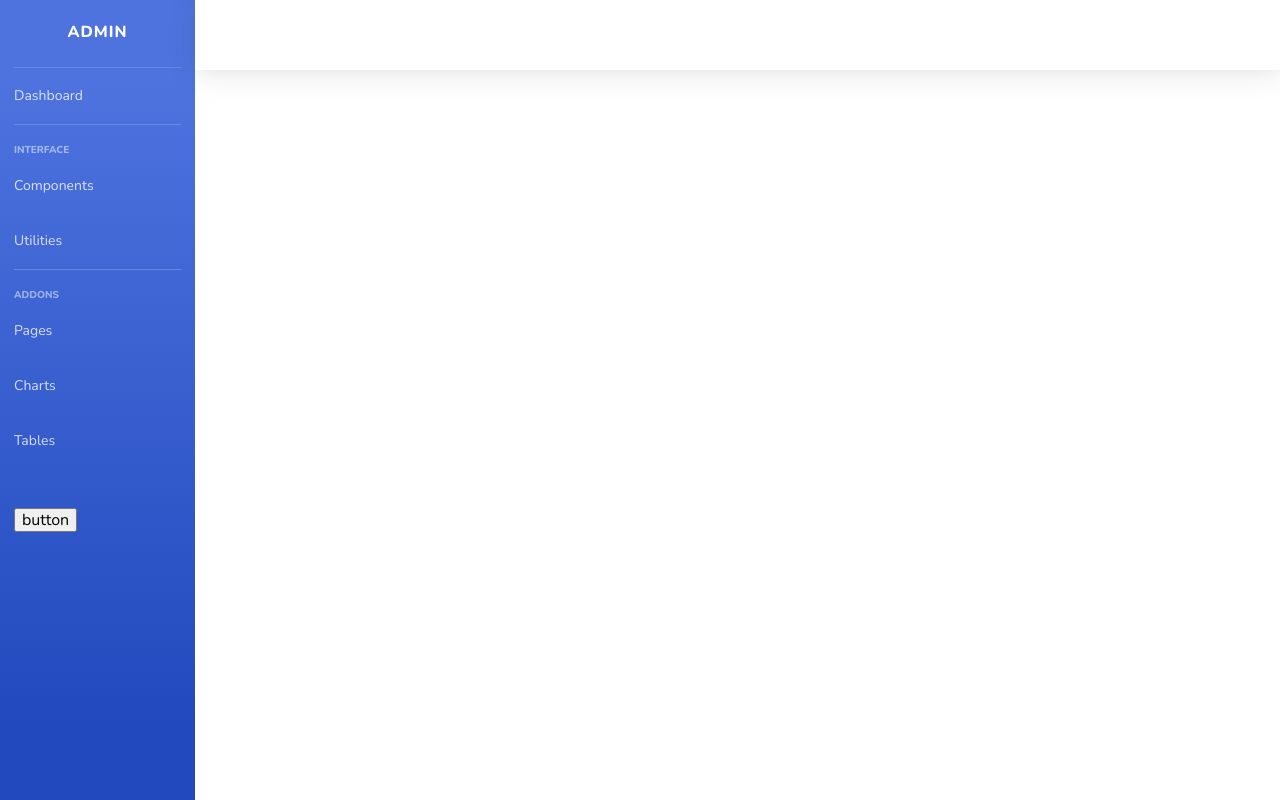
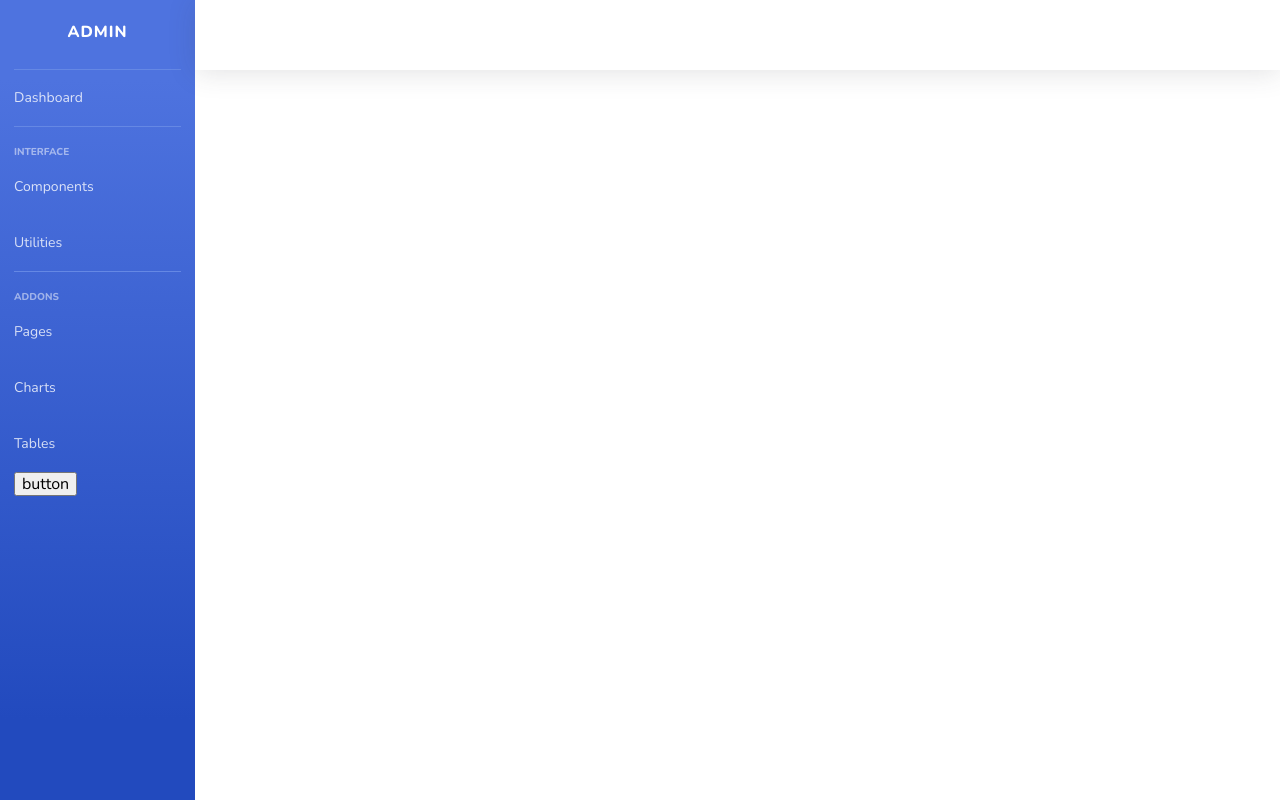
Before and after one commit to st63/newExample, a plain HTML site: page index.html in a window 1280 px wide. Drawn offline with nearby package versions, Linux system fonts and the light colour scheme.

```diff
--- a/index.html
+++ b/index.html
@@ -32,7 +32,7 @@
                         <a href="" class="nav__link">Utilities</a>
                     </div>
                 </div>
-                <div class="nav__box nav__box-different">
+                <div class="nav__box">
                     <div class="nav__title">ADDONS</div>
                     <div class="nav__item">
                         <a href="" class="nav__link">Pages</a>
--- a/style.css
+++ b/style.css
@@ -35,33 +35,26 @@
     background-color: #f8f9fc;
   }
   .logo{
-    margin-top: 23px;
-    padding-bottom: 26px;
+    padding: 23px 0px 28px 0px;
     font-weight: 800;
     letter-spacing: 1px;
     font-size: 16px;
     text-align: center;
-    border-bottom: 1px solid #6588E4;
-    width: 100%;
   }
   .nav__box{
-    border-bottom: 1px solid #6588E4;
+    border-top: 1px solid #6588E4;
     width: 100%;
-    padding: 20px 0px 20px 0px;
-  }
-  .nav__box-different{
-    border: none;
   }
   .nav__title{
     font-size: 10px;
     font-weight: 800;
     opacity: .5;
-    margin-bottom: 21px;
+    padding-top: 20px;
   }
   .nav__item{
     opacity: .8;
     font-size: 14px;
-    margin-bottom: 39px;
+    padding: 20px 0px 20px 0px;
   }
   .nav__item:hover{
     opacity: 1;
```
